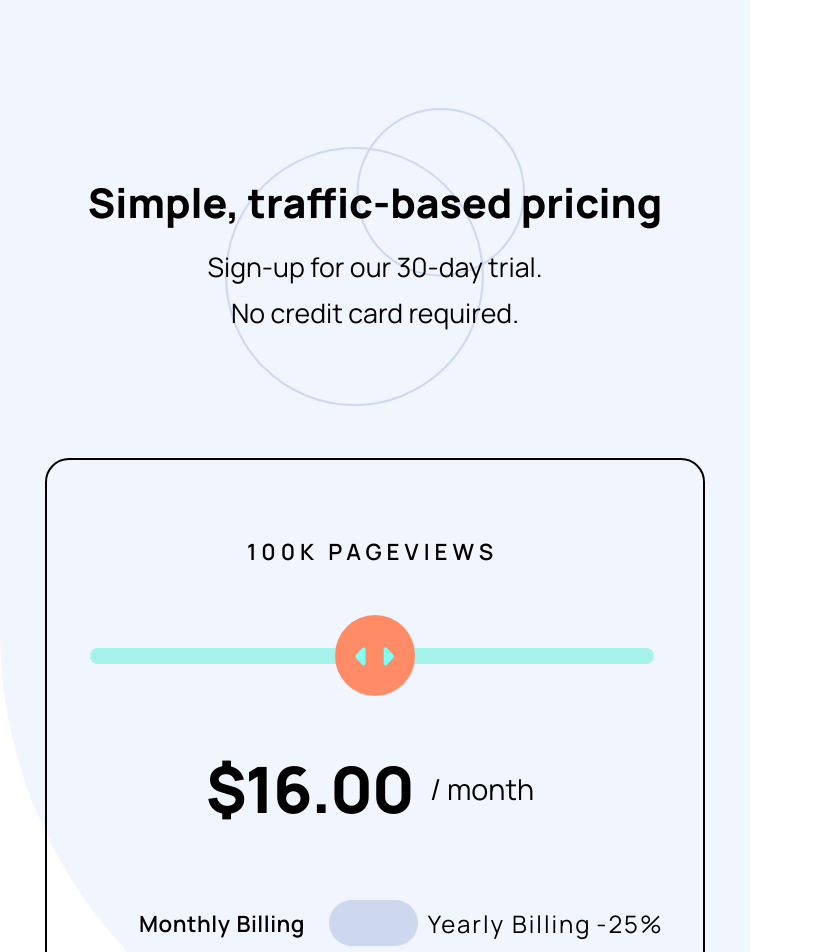
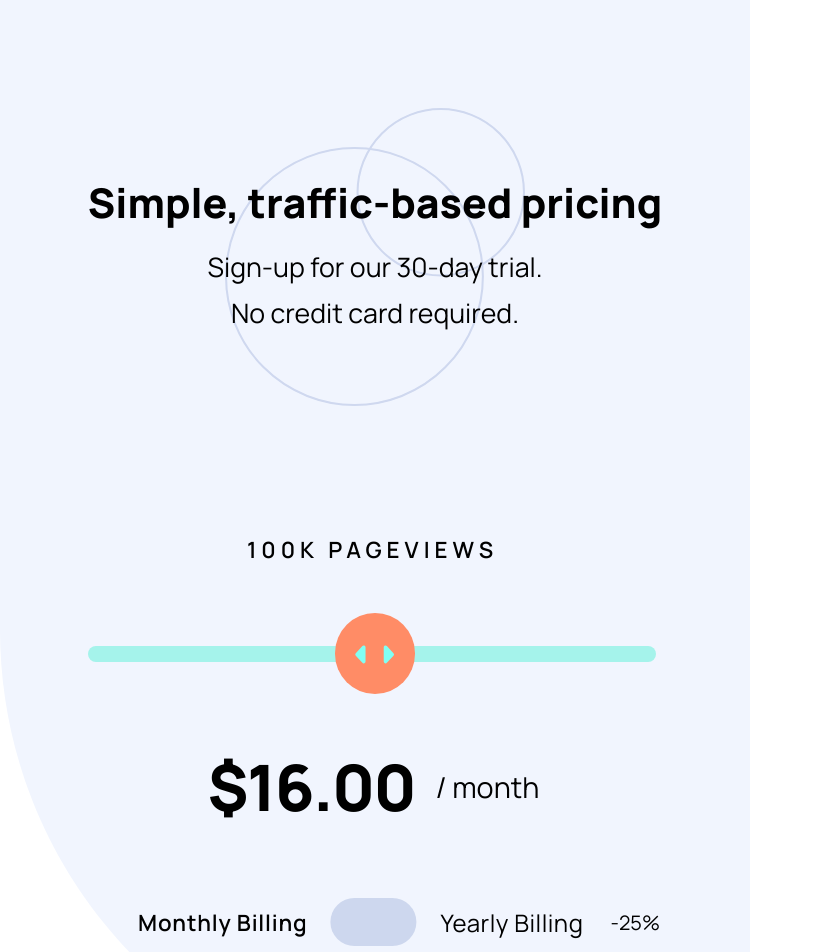
Before and after one commit to hrk-berserker27/Pricing-component, a Next.js app in the folder Next-app/: page / in a window 1280 px wide. Shown: the top 952 px of the page, without its empty margins (0-813 px from the left). Built offline with nearby package versions, Linux system fonts and the light colour scheme.

Commit message:
Fixed billing div

```diff
--- a/Next-app/pages/index.js
+++ b/Next-app/pages/index.js
@@ -50,8 +50,8 @@ export default function App() {
             <span>Monthly Billing</span>
             <div className="toggle"></div>
             <div className="slider"></div>
-            <span>Yearly Billing</span>
-            <span>-25%</span>
+            <span className="billing">Yearly Billing</span>
+            <span className="discount">-25%</span>
           </div>
           <footer>
             <div className="features">
--- a/Next-app/styles/styles.scss
+++ b/Next-app/styles/styles.scss
@@ -46,7 +46,6 @@ main {
 }
 
 .slider-section {
-    border: 2px solid;
     text-align: center;
     padding-top: 4.75em;
     display: flex;
@@ -75,18 +74,17 @@ main {
         display: flex;
         align-items: center;
         justify-content: center;
-        gap: 1em;
+        gap: 0.4em;
 
         span:first-child {
             font-size: 4rem;
             font-weight: 800;
             letter-spacing: -1.5px;
-            transform: translateX(10px)
+            transform: translateX(-3px)
         }
 
         span:last-child {
             font-size: 1.8rem;
-            padding-right: 0.7em;
         }
     }
 
@@ -121,24 +119,36 @@ main {
         align-items: center;
         font-size: 1.5rem;
         letter-spacing: 2px;
-        gap: 0.2em;
+        gap: 0.8em;
         padding: 0.2em 0em;
         word-spacing: 0px;
 
         span:first-child {
             text-transform: capitalize;
-            letter-spacing: 0px;
-            transform: translateX(2.35em);
-            letter-spacing: 0.5px;
-            word-spacing: 1px;
+            letter-spacing: 0.8px;
+            transform: translateX(40px);
         }
 
         .toggle {
-            width: 3.7em;
-            height: 1.9em;
+            width: 3.6em;
+            height: 2em;
             border-radius: 1em;
-            margin-left: 2.8em;
             background-color: map-get(d.$color-bucket, "Toggle Background");
+            transform: translateX(1.6em);
+        }
+
+        .billing {
+            letter-spacing: 0.5px;
+            transform: translateX(1em);
+        }
+
+        .discount {
+            display: inline-block;
+            border-radius: 1em;
+            transform: translateX(1em);
+            font-size: 20px;
+            padding: 4px 12px;
+            letter-spacing: 0px;
         }
     }
 }
```
